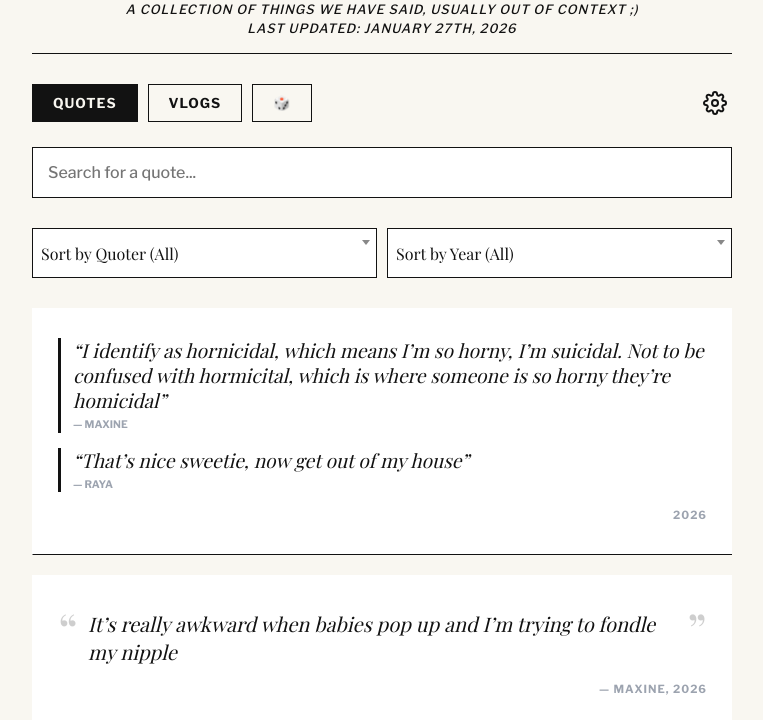
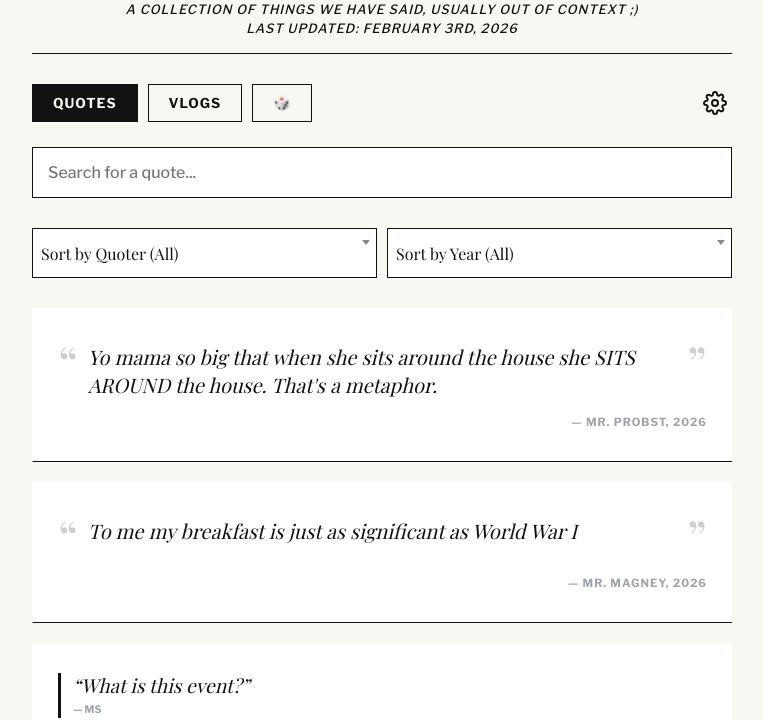
Before and after one commit to andrewhills23/quotes, a plain HTML site: page index.html in a window 1280 px wide. Shown: the part 101-821 px from the top of the page, without its empty margins (258-1021 px from the left). Drawn offline with nearby package versions, Linux system fonts and the light colour scheme; a web font is replaced by a local one.

Commit message:
Update index.html

```diff
--- a/index.html
+++ b/index.html
@@ -417,7 +417,7 @@
 
     <div class="container">
         <h1>The Quotes Gallery</h1>
-        <div class="subhead">A collection of things we have said, usually out of context ;) <br> Last Updated: January 27th, 2026</div>
+        <div class="subhead">A collection of things we have said, usually out of context ;) <br> Last Updated: February 3rd, 2026</div>
 
         <div class="nav-bar">
             <div class="nav-buttons">
@@ -887,6 +887,12 @@
             { text: "I don't know that man. I'm killing him.", person: "Maxine", date: "2026-01-18" },
             { text: "It’s really awkward when babies pop up and I’m trying to fondle my nipple", person: "Maxine", date: "2026-01-19" },
             { text: "“I identify as hornicidal, which means I’m so horny, I’m suicidal. Not to be confused with hormicital, which is where someone is so horny they’re homicidal” — Maxine. “That’s nice sweetie, now get out of my house” — Raya", person: "Maxine & Raya", date: "2026-01-20" },
+            { text: "I'm gonna take 9/11 off the table guys, you guys cannot do 9/11", person: "Ms. Ayala", date: "2026-01-21" },
+            { text: "*gasps* You can’t sit there! That’s where you sat last year!", person: "Varonie", date: "2026-01-22" },
+            { text: "I suppose The States have NPR. And I.C.E. [whispers] That's bad.....", person: "Mr. Probst", date: "2026-01-23" },
+            { text: "“What is this event?” — Ms. Ayala. “9/11” — The Whole Class. “Louder!” — Ms. Ayala. “9/11!” — The Whole Class", person: "Ms. Ayala & The Whole Class", date: "2026-01-24" },
+            { text: "To me my breakfast is just as significant as World War I", person: "Mr. Magney", date: "2026-01-25" },
+            { text: "Yo mama so big that when she sits around the house she SITS AROUND the house. That's a metaphor.", person: "Mr. Probst", date: "2026-01-26" },
 
         ];
 
```
